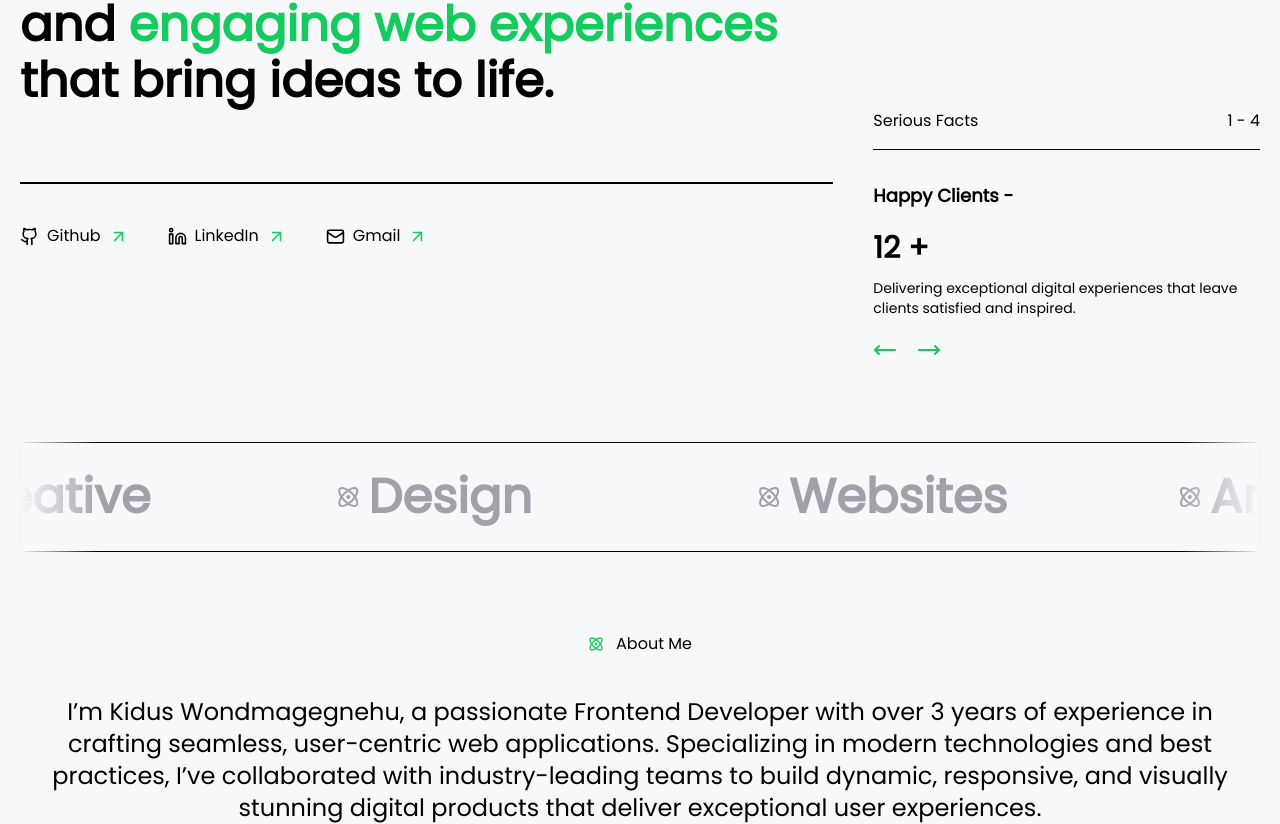
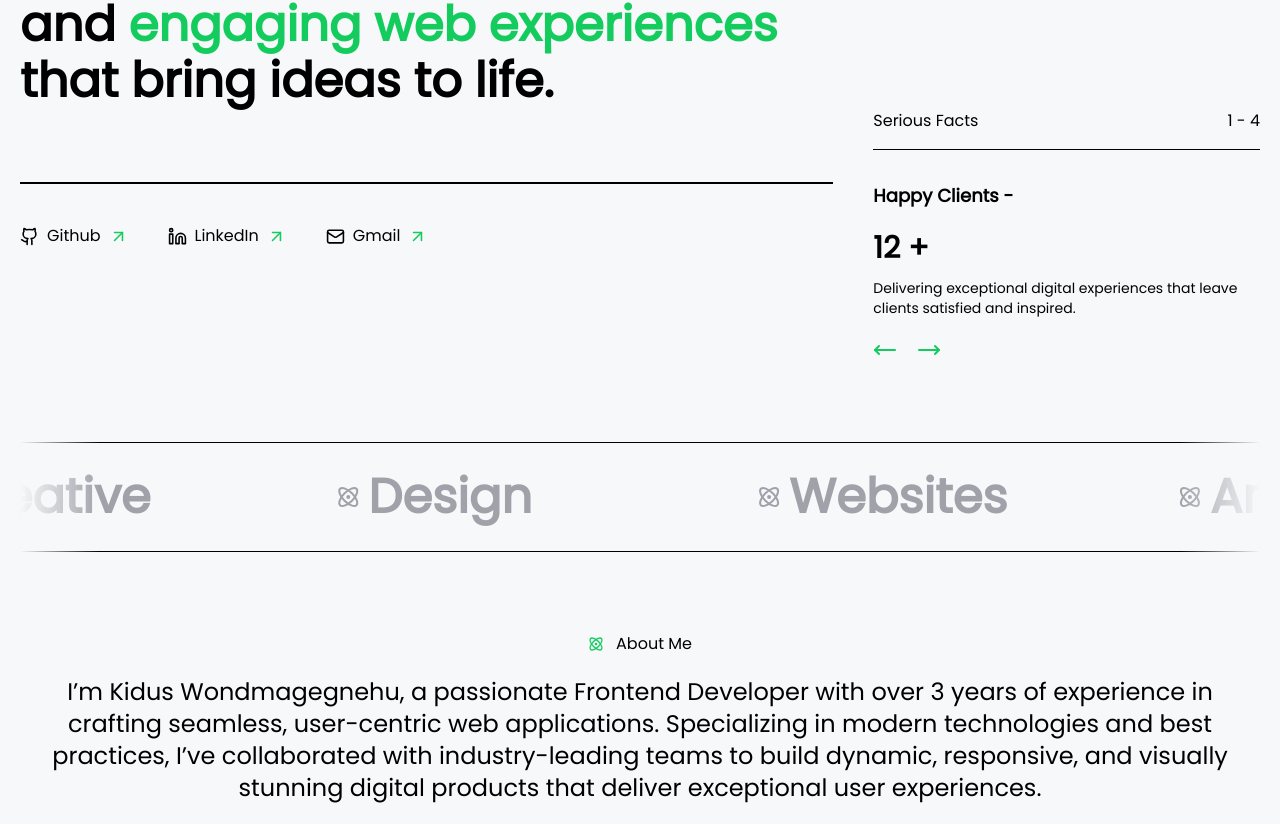
Before and after one commit to kid-us/Next-Portfolio, a Next.js app: page / in a window 1280 px wide. Shown: the part 331-1155 px from the top of the page. Built offline with nearby package versions, Linux system fonts and the light colour scheme.

Commit message:
Margin fixed.

```diff
--- a/app/components/About.tsx
+++ b/app/components/About.tsx
@@ -8,7 +8,7 @@ const About = () => {
         <Atom size={16} className="text-primary" /> About Me
       </p>
 
-      <p className="text-center lg:text-2xl text-lg mt-10">
+      <p className="text-center lg:text-2xl text-lg mt-5">
         I’m Kidus Wondmagegnehu, a passionate Frontend Developer with over 3
         years of experience in crafting seamless, user-centric web applications.
         Specializing in modern technologies and best practices, I’ve
```
